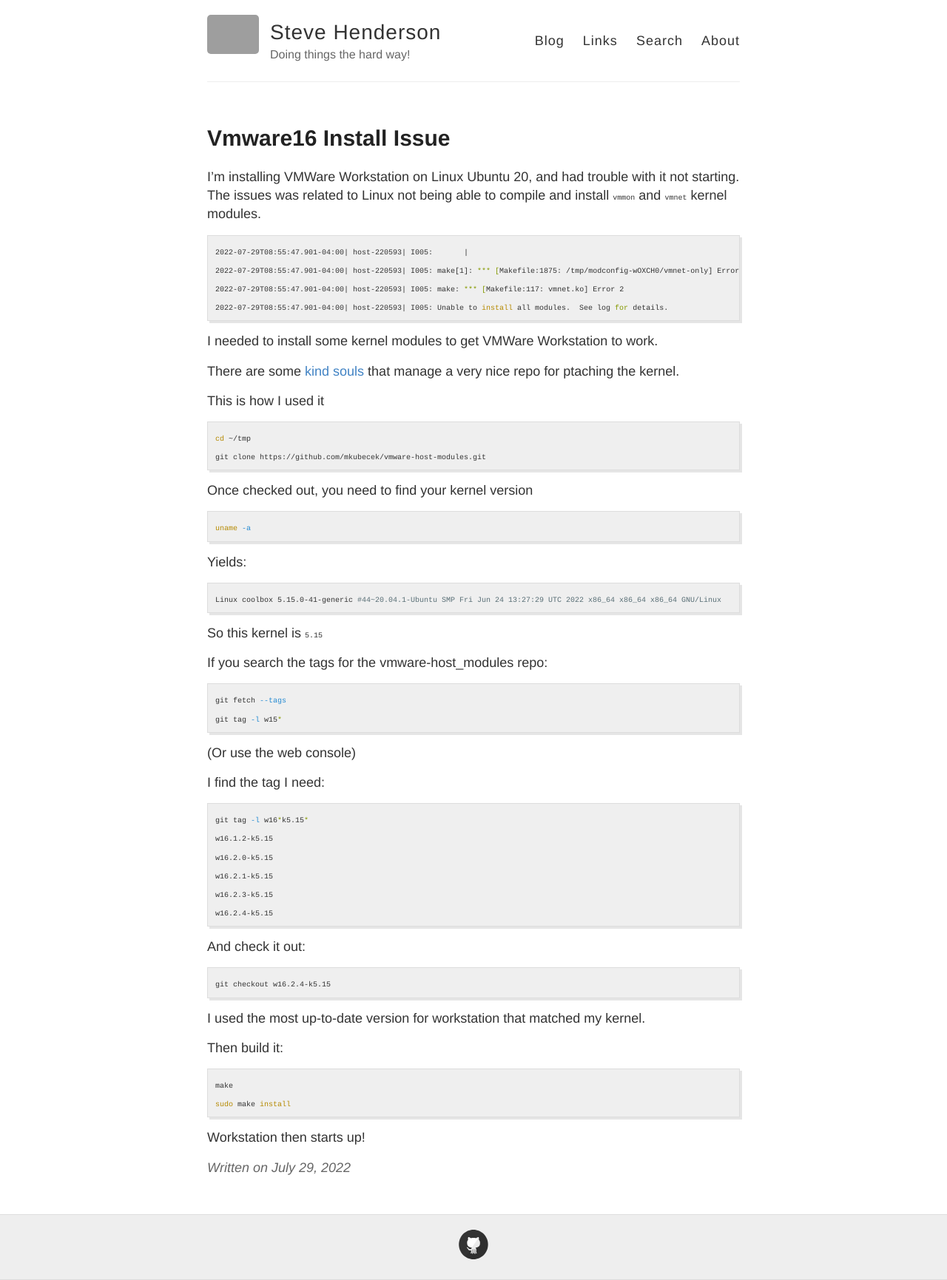
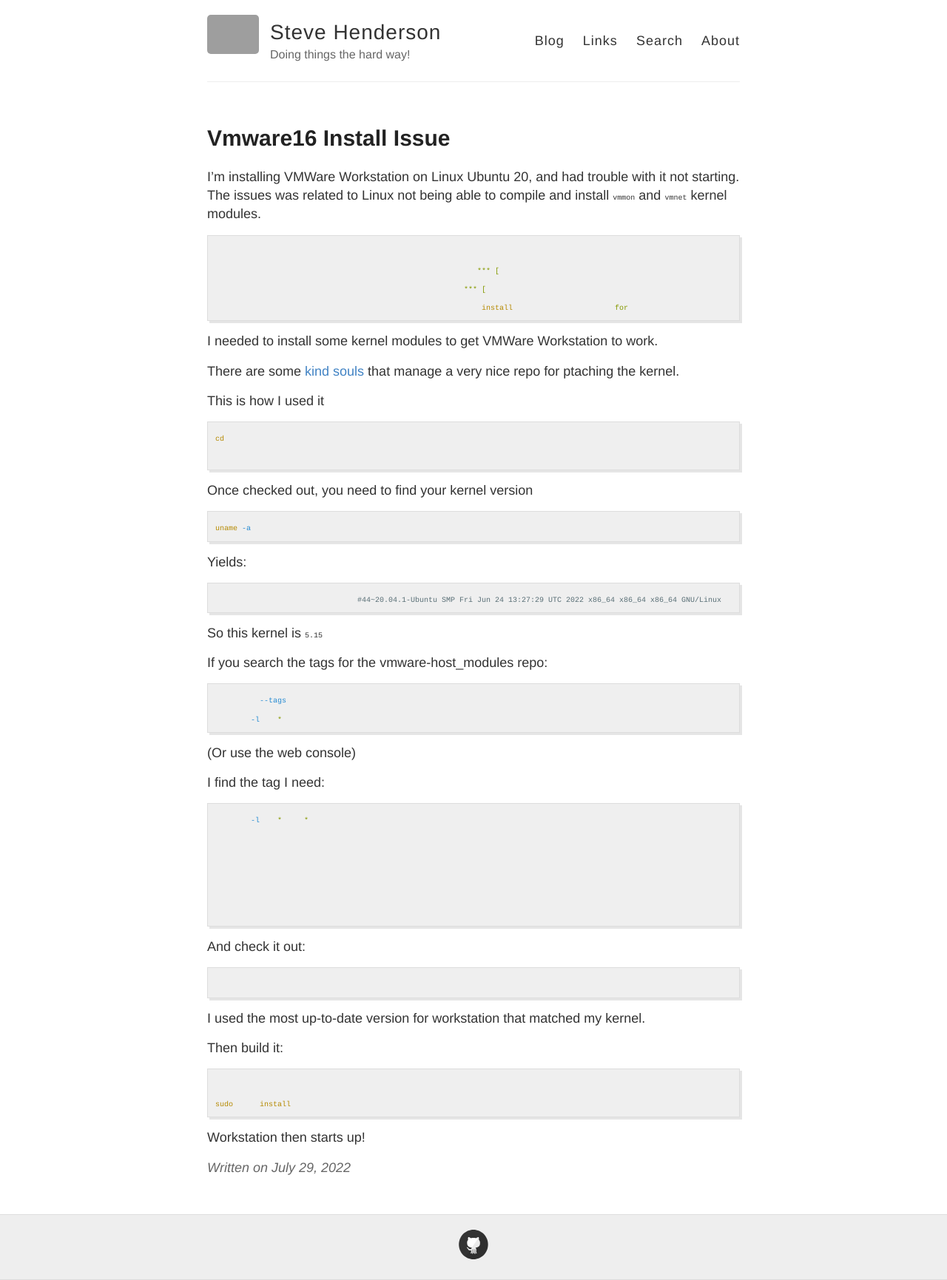
Before and after one commit to stevehenderson/stevehenderson.github.io, a Jekyll site: the page built from _posts/2022-7-29-VMWare16-Install-Issue.md, in a window 1280 px wide. Shown: the whole page at 74% size. Built offline with Jekyll 4.4.1, drawn with Linux system fonts in a browser that asks for light colours; our own code applies the rules of GitHub Pages for plain Markdown files; grey boxes are pictures that could not be loaded.

Commit message:
Update _highlights.scss

```diff
--- a/_sass/_highlights.scss
+++ b/_sass/_highlights.scss
@@ -1,6 +1,7 @@
 
 pre.highlight {
   background-color: #efefef;
+  color: #0000;
   padding: 7px 7px 7px 10px;
   border: 1px solid #ddd;
   -moz-box-shadow: 3px 3px rgba(0,0,0,0.1);
```
